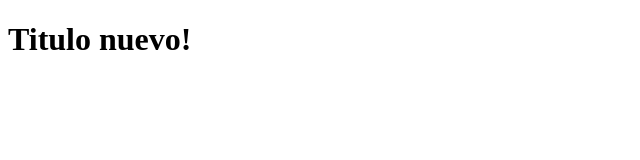
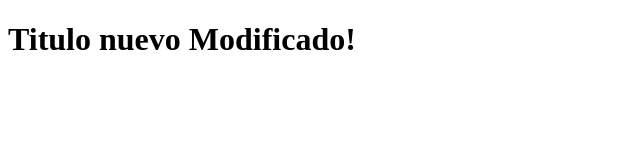
Before and after one commit to ignaciotome/hello-world-git, a plain HTML site: page index.html in a window 1280 px wide. Shown: the whole page, without its empty margins (0-640 px from the left). Drawn offline with Linux system fonts and the light colour scheme.

Commit message:
Se modifico el index nuevamente

```diff
--- a/index.html
+++ b/index.html
@@ -6,6 +6,6 @@
     <title>Demo Git</title>
 </head>
 <body>
-    <h1>Titulo nuevo!</h1>
+    <h1>Titulo nuevo Modificado!</h1>
 </body>
 </html>
```
